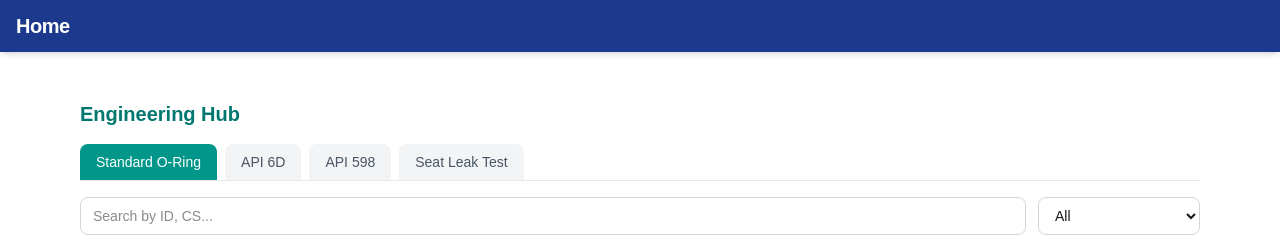
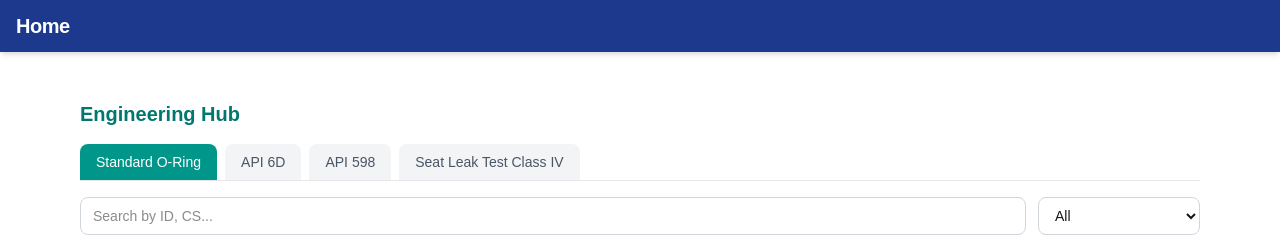
Before and after one commit to iksanfn1094/valve-report, a Next.js app: page /engineering-hub in a window 1280 px wide. Shown: the top 237 px of the page. Built offline with nearby package versions, Linux system fonts and the light colour scheme.

Commit message:
fix: rename Seat Leak Test → Seat Leak Test Class IV

```diff
--- a/app/engineering-hub/page.tsx
+++ b/app/engineering-hub/page.tsx
@@ -60,7 +60,7 @@ export default function EngineeringHubPage() {
       <h1 className="text-xl font-bold text-teal-700">Engineering Hub</h1>
 
       <div className="flex gap-2 border-b border-gray-200 pb-0">
-        {([['oring', 'Standard O-Ring'], ['api6d', 'API 6D'], ['api598', 'API 598'], ['calc', 'Seat Leak Test']] as [TabKey, string][]).map(([k, label]) => (
+        {([['oring', 'Standard O-Ring'], ['api6d', 'API 6D'], ['api598', 'API 598'], ['calc', 'Seat Leak Test Class IV']] as [TabKey, string][]).map(([k, label]) => (
           <button key={k} onClick={() => setTab(k)} className={`px-4 py-2 text-sm font-medium rounded-t-lg transition ${tab === k ? 'bg-teal-600 text-white' : 'bg-gray-100 text-gray-600 hover:bg-gray-200'}`}>
             {label}
           </button>
```
